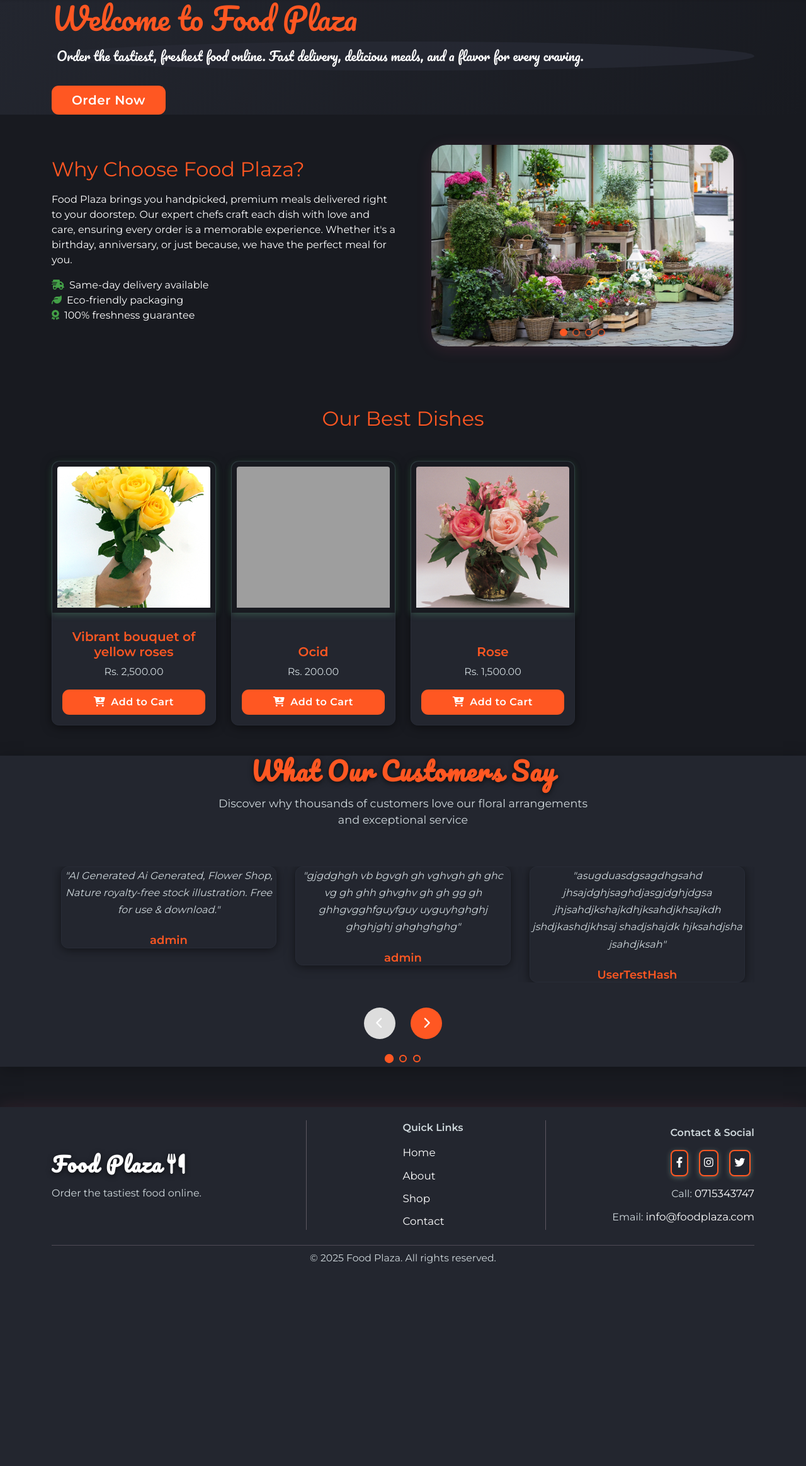
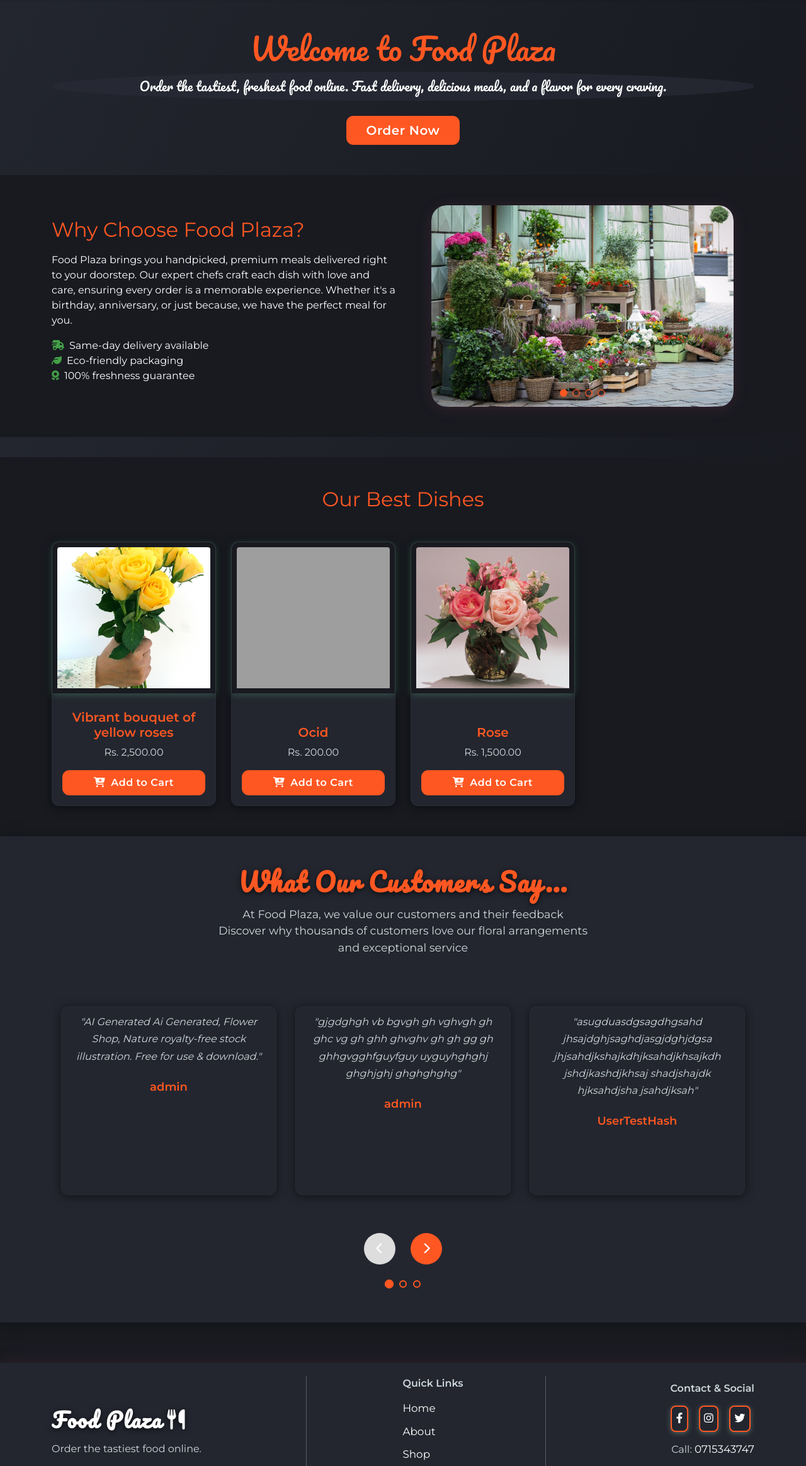
Before and after one commit to Nimesh-Kavinda/FoodPlaza, a PHP site: page / in a window 1280 px wide. Shown: the part 90-2418 px from the top of the page at 63% size. Before the commit the page ends 2097 px from the top, so only its background shows below. Run offline with PHP 8.4, Linux system fonts and the light colour scheme; data comes from the database, SQL or seed files in the repository; data that the repository does not hold is empty; some libraries are stand-ins or nearby versions; grey boxes are pictures that could not be loaded.

Commit message:
Enhance hero section styling and improve feedback display with additional spacing and text updates

```diff
--- a/index.php
+++ b/index.php
@@ -127,7 +127,7 @@ $feedbacks = $stmt->fetchAll(PDO::FETCH_ASSOC);
   </nav>
 
   <!-- Hero Section -->
-  <section class="hero-section" id="home">
+  <section class="hero-section text-center p-5" id="home">
     <div class="container">
       <h1>Welcome to Food Plaza</h1>
       <p class="mb-4">Order the tastiest, freshest food online. Fast delivery, delicious meals, and a flavor for every craving.</p>
@@ -166,6 +166,8 @@ $feedbacks = $stmt->fetchAll(PDO::FETCH_ASSOC);
     </div>
   </section>
 
+  <section class="hero-section py-3"></section>
+
   <!-- Products Section -->
   <section id="products" class="py-5">
     <div class="container">
@@ -199,10 +201,11 @@ $feedbacks = $stmt->fetchAll(PDO::FETCH_ASSOC);
   </section>
 
   <!-- Contact Section -->
-  <section id="testimonials" class="testimonial-section">
+  <section id="testimonials" class="testimonial-section py-5">
     <div class="container">
       <div class="section-title">
-        <h2>What Our Customers Say</h2>
+        <h2>What Our Customers Say...</h2>
+       <p>At Food Plaza, we value our customers and their feedback</p>
         <p>Discover why thousands of customers love our floral arrangements and exceptional service</p>
       </div>
 
@@ -437,8 +440,10 @@ if (urlParams.get('login') === 'success') {
         title: 'Welcome!',
         text: 'You have successfully logged in.',
         showConfirmButton: false,
-        timer: 3000,
-        timerProgressBar: true
+        timer: 1500,
+        timerProgressBar: true,
+        background: '#1e1e2f', // Dark background
+        color: '#ffffff', // Light text
     }).then((result) => {
         // Clean the URL by removing the login parameter
         const url = new URL(window.location);
@@ -447,6 +452,7 @@ if (urlParams.get('login') === 'success') {
     });
 }
 
+
 // Check if logout was successful
 if (urlParams.get('logout') === 'success') {
     Swal.fire({
@@ -454,8 +460,10 @@ if (urlParams.get('logout') === 'success') {
         title: 'Goodbye!',
         text: 'You have been successfully logged out.',
         showConfirmButton: false,
-        timer: 3000,
-        timerProgressBar: true
+        timer: 1500,
+        timerProgressBar: true,
+          background: '#1e1e2f', // Dark background
+        color: '#ffffff', // Light text
     }).then((result) => {
         // Clean the URL by removing the logout parameter
         const url = new URL(window.location);
--- a/public/css/main.css
+++ b/public/css/main.css
@@ -297,6 +297,11 @@ nav .username:hover{
   background: var(--foodplaza-surface) !important;
   color: var(--foodplaza-dark);
   border: 1.5px solid var(--foodplaza-border);
+  min-width: 320px;
+  min-height: 300px;
+  padding: 10px 20px;
+  margin-top: 20px;
+  margin-bottom: 20px;
 }
 .testimonial-card:hover {
   transform: translateY(-10px);
```
